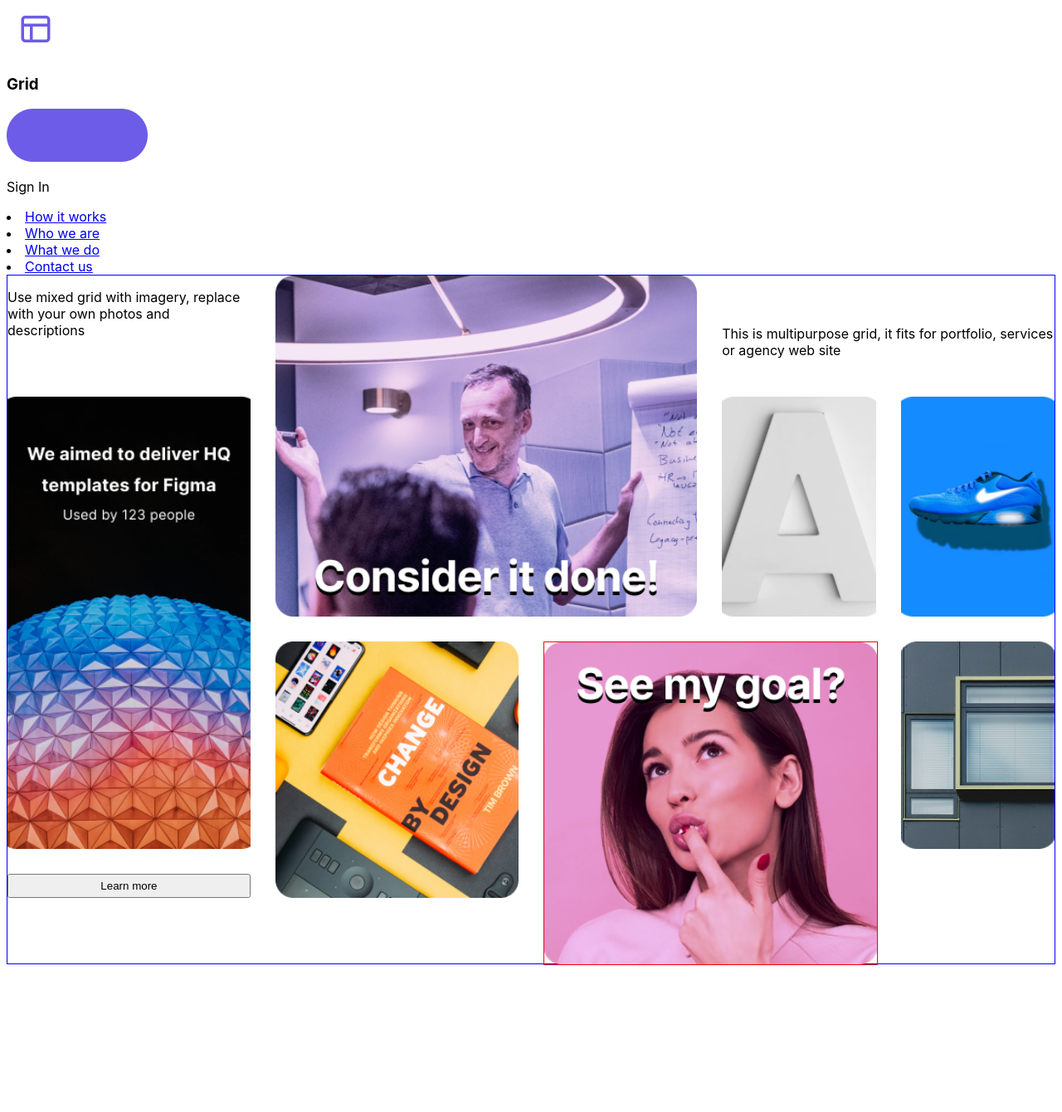
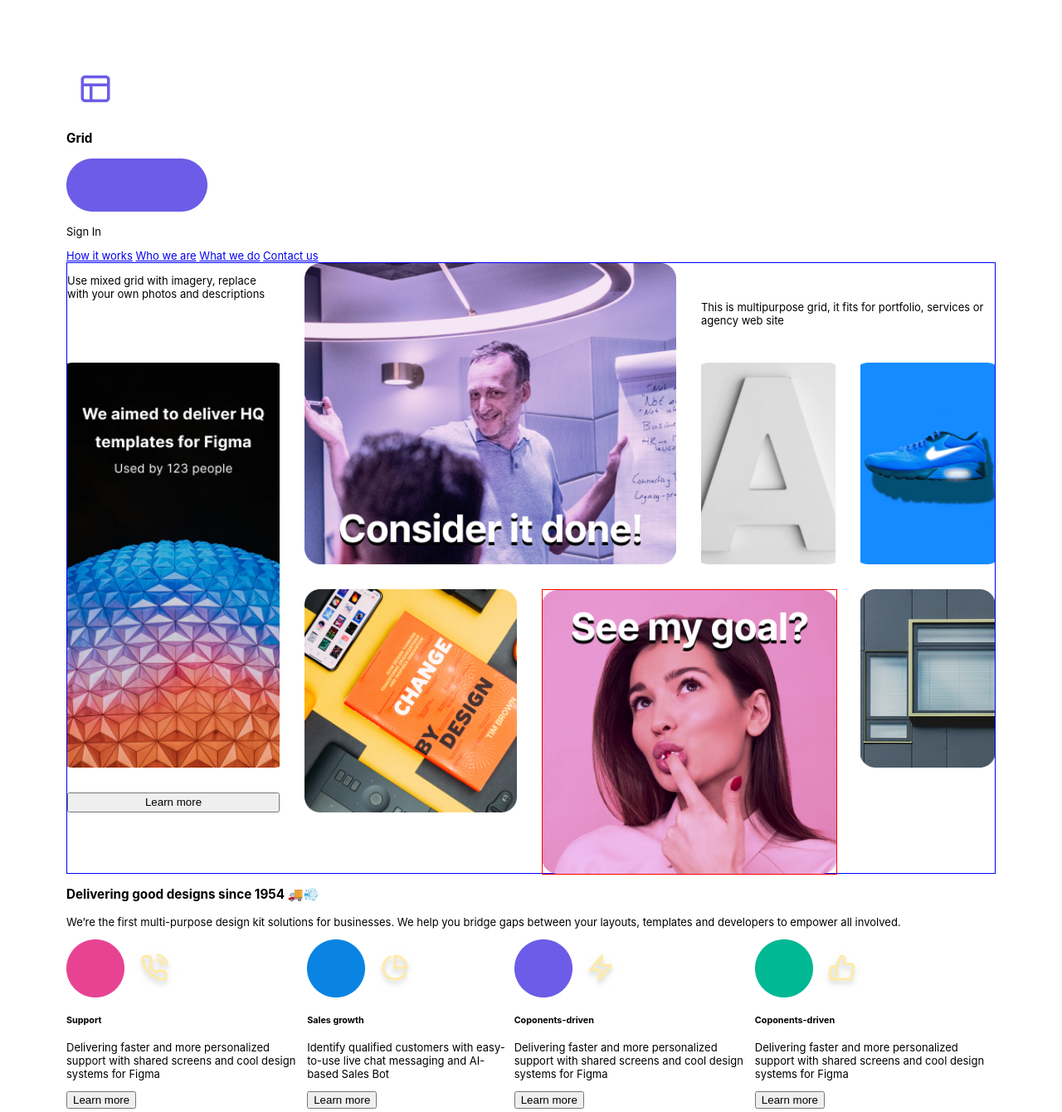
Before and after one commit to eracom-ID311/site-grid-charline, a plain HTML site: page index.html in a window 1280 px wide. Shown: the part 5-1345 px from the top of the page at 83% size. Before the commit the page ends 1175 px from the top, so only its background shows below. Drawn offline with Linux system fonts and the light colour scheme.

Commit message:
header suite, columns
suite du header et columns

```diff
--- a/index.html
+++ b/index.html
@@ -8,7 +8,18 @@
     <link rel="stylesheet" href="style.css" />
   </head>
   <body>
-    <header>
+    <nav>
+      <img src="images/header/icon-layout.png" />
+      <h3>Grid</h3>
+      <img src="images/header/violet_header.png" alt="" />
+      <p>Sign In</p>
+      <a href="works">How it works</a>
+      <a href="who">Who we are</a>
+      <a href="what">What we do</a>
+      <a href="contact">Contact us</a>
+    </nav>
+
+    <!-- <header>
       <div class="header">
         <img src="images/header/icon-layout.png" />
         <h3>Grid</h3>
@@ -19,7 +30,8 @@
         <li><a href="#what">What we do</a></li>
         <li><a href="#contact">Contact us</a></li>
       </div>
-    </header>
+    </header> -->
+
     <div class="grid">
       <p class="imagery">
         Use mixed grid with imagery, replace with your own photos and
@@ -29,7 +41,7 @@
         This is multipurpose grid, it fits for portfolio, services or agency web
         site
       </p>
-      <button class="button">Learn more</button>
+      <button class="button1">Learn more</button>
       <img src="images/card/Card 1.png" alt="" class="card1" />
       <img src="images/card/Card 2.png" alt="" class="card2" />
       <img src="images/card/Card 3.png" alt="" class="card3" />
@@ -38,5 +50,58 @@
       <img src="images/card/Card 6.png" alt="" class="card6" />
       <img src="images/card/Card 7.png" alt="" class="card7" />
     </div>
+
+    <h3>Delivering good designs since 1954 🚚💨</h3>
+    <p>
+      We’re the first multi-purpose design kit solutions for businesses. We help
+      you bridge gaps between your layouts, templates and developers to empower
+      all involved.
+    </p>
+
+    <div class="columns">
+      <section class="support">
+        <img src="images/phone/rose.png" alt="rose" />
+        <img src="images/phone/icon-phone-call.png" alt="phone" />
+        <h5>Support</h5>
+        <p>
+          Delivering faster and more personalized support with shared screens
+          and cool design systems for Figma
+        </p>
+        <button class="button2">Learn more</button>
+      </section>
+
+      <section class="sales">
+        <img src="images/sales/bleu.png" alt="bleu" />
+        <img src="images/sales/icon-pie-chart.png" alt="pie" />
+        <h5>Sales growth</h5>
+        <p>
+          Identify qualified customers with easy-to-use live chat messaging and
+          AI-based Sales Bot
+        </p>
+        <button class="button2">Learn more</button>
+      </section>
+
+      <section class="component">
+        <img src="images/fast/violet.png" alt="violet" />
+        <img src="images/fast/icon-zap.png" alt="zap" />
+        <h5>Coponents-driven</h5>
+        <p>
+          Delivering faster and more personalized support with shared screens
+          and cool design systems for Figma
+        </p>
+        <button class="button2">Learn more</button>
+      </section>
+
+      <section class="swap">
+        <img src="images/swap/vert.png" alt="vert" />
+        <img src="images/swap/icon-thumbs-up.png" alt="thumbs" />
+        <h5>Coponents-driven</h5>
+        <p>
+          Delivering faster and more personalized support with shared screens
+          and cool design systems for Figma
+        </p>
+        <button class="button2">Learn more</button>
+      </section>
+    </div>
   </body>
 </html>
--- a/style.css
+++ b/style.css
@@ -1,16 +1,18 @@
 body {
   font-family: "Inter";
+  font-size: small;
+  margin: 80px;
 }
 
 header {
-  display: flex;
-  flex-wrap: wrap;
-  align-content: space-between;
+  list-style-type: none;
+  display: inline;
+  padding: 0;
+  margin: 0;
 }
-ul {
-  list-style-type: none;
-  margin: 0;
-  padding: 0;
+
+.header li {
+  display: inline;
 }
 
 .grid {
@@ -79,8 +81,12 @@ img {
   grid-row-end: 4;
 }
 
-.button {
+.button1 {
   grid-column-start: 1;
   grid-row-start: 4;
   grid-row-end: 5;
 }
+
+.columns {
+  display: flex;
+}
```
